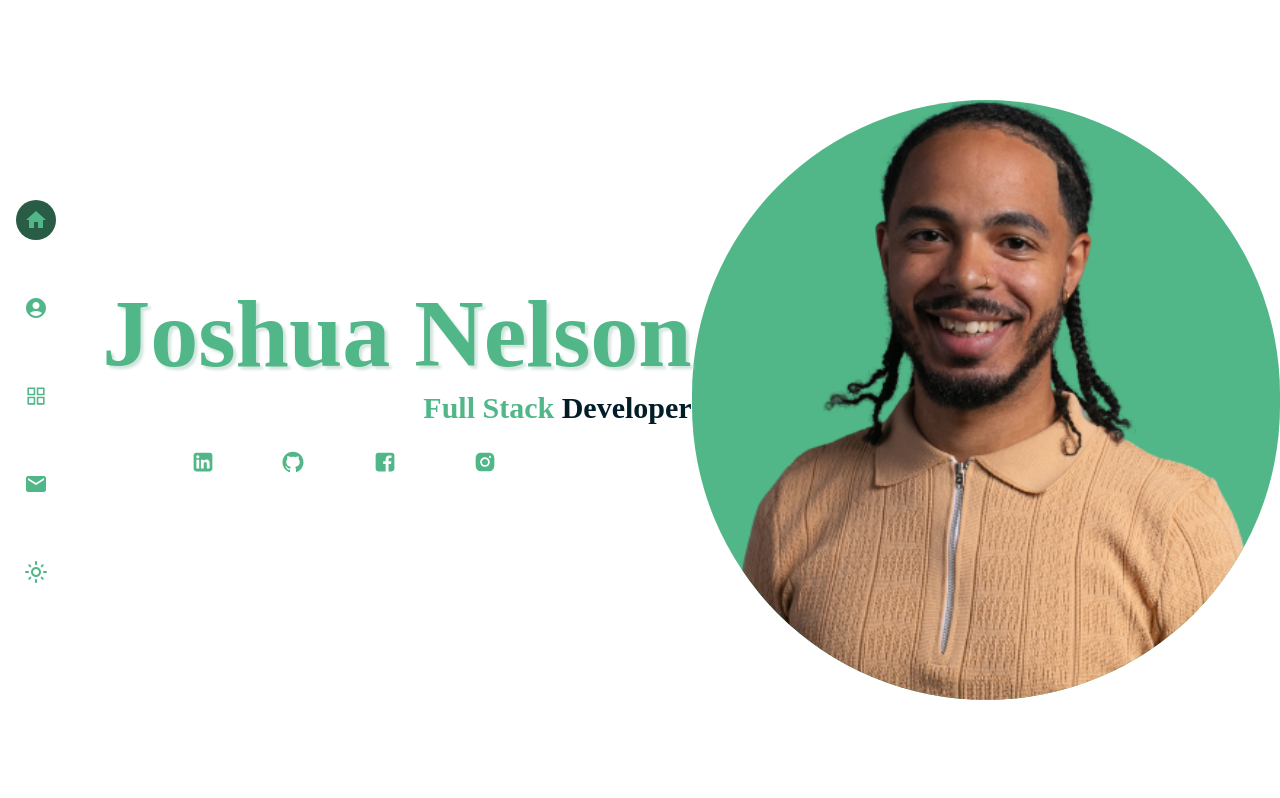
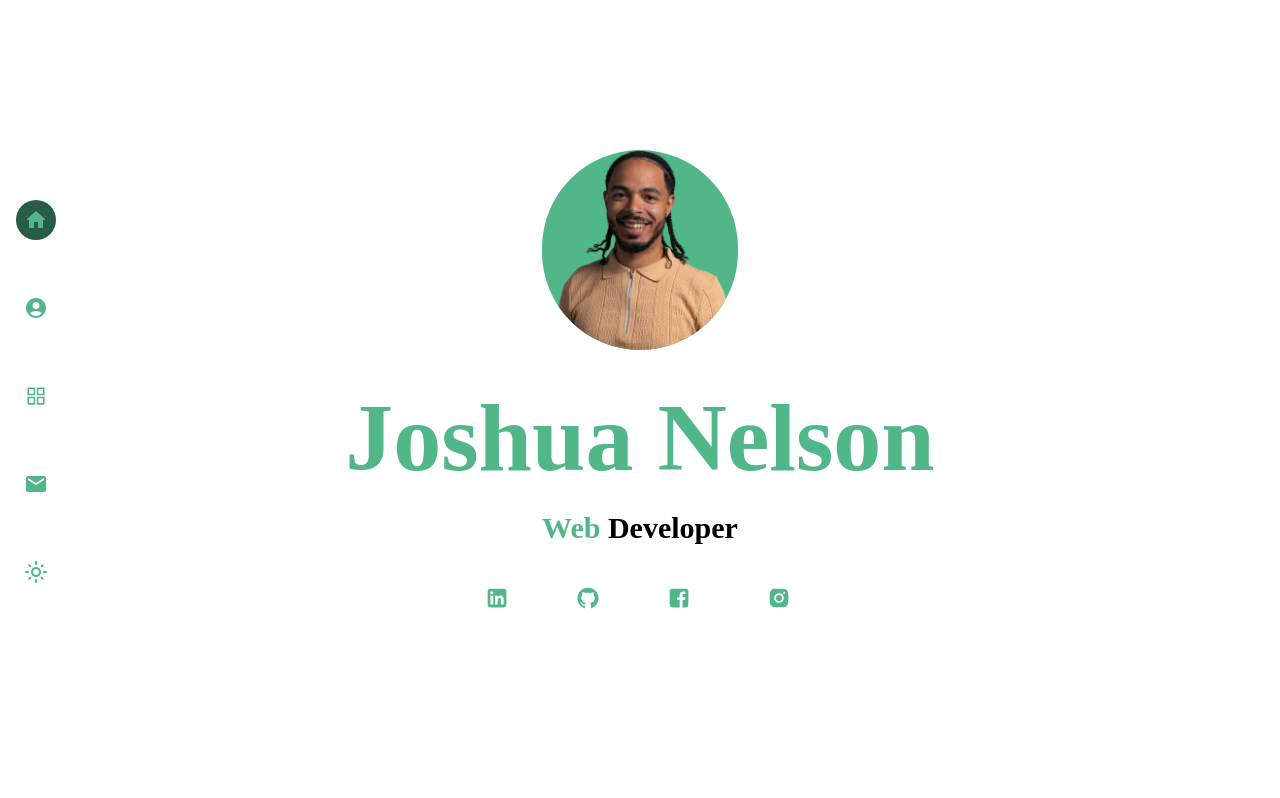
Before and after one commit to joshuanelsondev/portfolio, a React (Vite) app: page / in a window 1280 px wide. Shown: the top 798 px of the page. Built offline with nearby package versions, Linux system fonts and the light colour scheme.

Commit message:
Update the color and layout of the home page

```diff
--- a/index.html
+++ b/index.html
@@ -6,7 +6,7 @@
     <meta name="viewport" content="width=device-width, initial-scale=1.0" />
     <title>Joshua Nelson</title>
   </head>
-  <body class="h-screen w-full bg-fixed bg-white dark:bg-gradient-to-b dark:from-dark dark:via-primary dark:to-dark">
+  <body class="h-screen w-full bg-fixed bg-white dark:bg-black">
     <div id="root"></div>
     <script type="module" src="/src/main.jsx"></script>
   </body>
--- a/src/Components/HomeComponent.jsx
+++ b/src/Components/HomeComponent.jsx
@@ -15,18 +15,18 @@ export default function HomeComponent({ setShowNav }) {
     }, [setShowNav]);
 
     return (
-      <div id="home" className="flex shrink-0 items-center h-screen w-auto">
-        {/* <img
-          src="./src/assets/headshot.jpeg"
+      <div id="home" className="flex flex-col shrink-0 justify-center items-center gap-10 h-screen w-auto">
+        <img
+          src="./src/assets/pursuit_headshot.png"
           alt="Headshot on grass with blurred background"
-          className="h-screen w-auto"
-        /> */}
-        <div className="w-96 xl:w-9/12 h-auto text-right z-10">
-          <h1 className="text-6xl xl:text-8xl text-primary dark:text-blue font-semibold text-shadow">
+          className="h-[200px] w-auto rounded-full bg-primary"
+        />
+        <div className="flex flex-col gap-4 w-96 xl:w-9/12 h-auto z-10 text-center">
+          <h1 className="text-6xl xl:text-8xl text-primary dark:text-gray font-semibold">
             Joshua Nelson
           </h1>
-          <h2 className="text-3xl mt-2 font-semibold text-dark dark:text-dark">
-            <span className="text-primary dark:text-blue">Full Stack</span>{" "}
+          <h2 className="text-3xl mt-2 font-semibold text-black dark:text-primary">
+            <span className="text-primary dark:text-gray">Web</span>{" "}
             Developer
           </h2>
           <div className="flex mt-4 gap-8 justify-center">
@@ -38,11 +38,11 @@ export default function HomeComponent({ setShowNav }) {
                 rel="noreferrer"
               >
                 <AiFillLinkedin
-                  className="p-2 text-primary dark:text-blue cursor-pointer hover:bg-secondary hover:dark:bg-dark  rounded-full"
+                  className="p-2 text-primary dark:text-gray cursor-pointer hover:bg-secondary hover:dark:bg-dark  rounded-full"
                   size={40}
                 />
               </a>
-              <p className="text-primary dark:text-blue font-semibold invisible peer-hover:visible">
+              <p className="text-primary dark:text-gray font-semibold invisible peer-hover:visible">
                 LinkedIn
               </p>
             </div>
@@ -55,11 +55,11 @@ export default function HomeComponent({ setShowNav }) {
                 rel="noreferrer"
               >
                 <AiOutlineGithub
-                  className="p-2 text-primary hover:bg-secondary hover:dark:bg-dark dark:text-blue cursor-pointer  rounded-full"
+                  className="p-2 text-primary hover:bg-secondary hover:dark:bg-dark dark:text-gray cursor-pointer  rounded-full"
                   size={40}
                 />
               </a>
-              <p className="text-primary dark:text-blue font-semibold invisible peer-hover:visible">
+              <p className="text-primary dark:text-gray font-semibold invisible peer-hover:visible">
                 GitHub
               </p>
             </div>
@@ -72,11 +72,11 @@ export default function HomeComponent({ setShowNav }) {
                 rel="noreferrer"
               >
                 <AiFillFacebook
-                  className="p-2 text-primary dark:text-blue cursor-pointer hover:bg-secondary hover:dark:bg-dark  rounded-full"
+                  className="p-2 text-primary dark:text-gray cursor-pointer hover:bg-secondary hover:dark:bg-dark  rounded-full"
                   size={40}
                 />
               </a>
-              <p className="text-primary dark:text-blue font-semibold invisible peer-hover:visible">
+              <p className="text-primary dark:text-gray font-semibold invisible peer-hover:visible">
                 Facebook
               </p>
             </div>
@@ -89,11 +89,11 @@ export default function HomeComponent({ setShowNav }) {
                 rel="noreferrer"
               >
                 <AiFillInstagram
-                  className="p-2 text-primary dark:text-blue cursor-pointer hover:bg-secondary hover:dark:bg-dark  rounded-full"
+                  className="p-2 text-primary dark:text-gray cursor-pointer hover:bg-secondary hover:dark:bg-dark  rounded-full"
                   size={40}
                 />
               </a>
-              <p className="text-primary dark:text-blue font-semibold invisible peer-hover:visible">
+              <p className="text-primary dark:text-gray font-semibold invisible peer-hover:visible">
                 Instagram
               </p>
             </div>
@@ -105,11 +105,6 @@ export default function HomeComponent({ setShowNav }) {
           alt="Headshot on grass with blurred background"
           className="h-[600px] w-auto"
         /> */}
-        <img
-          src="./src/assets/pursuit_headshot.png"
-          alt="Headshot on grass with blurred background"
-          className="h-[600px] w-auto rounded-full bg-primary"
-        />
       </div>
     );
 }
--- a/src/index.css
+++ b/src/index.css
@@ -23,9 +23,9 @@ code {
 }
 
 .text-shadow {
-    text-shadow: 3px 3px 3px #D1E3DD;
+    text-shadow: 3px 3px 3px #295C44;
 }
 
 .dark .text-shadow {
-    text-shadow: 3px 3px 3px #021d28;
+    text-shadow: 3px 3px 3px #52B788;
 }
--- a/tailwind.config.js
+++ b/tailwind.config.js
@@ -12,7 +12,6 @@ export default {
       },
     },
     colors: {
-      dark: "#021d28",
       primary: "#52B788",
       secondary: "#295C44",
       blue: "#BFDBF7",
```
